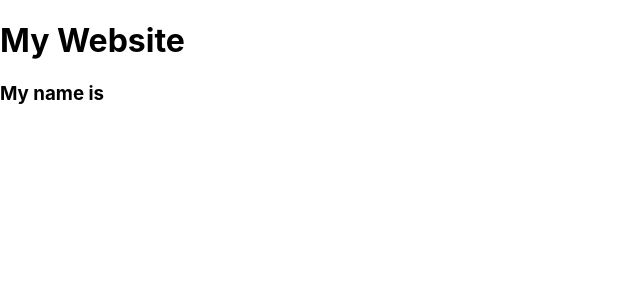
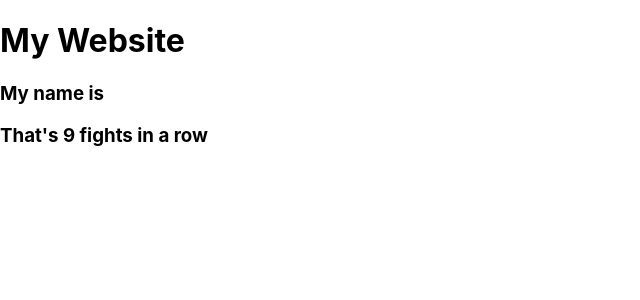
Before and after one commit to fisamodo/Diplomski-cicd, a React (Create React App) app in the folder frontend/: page / in a window 1280 px wide. Shown: the top 300 px of the page, without its empty margins (0-640 px from the left). Built offline with nearby package versions, Linux system fonts and the light colour scheme; no server answers.

Commit message:
Add new feature

```diff
--- a/frontend/src/App.js
+++ b/frontend/src/App.js
@@ -18,6 +18,8 @@ function App() {
     <>
       <h1>My Website</h1>
       <h3>My name is {userName}</h3>
+      <h3>That's 9 fights in a row</h3>
+
     </>
   );
 }
```
